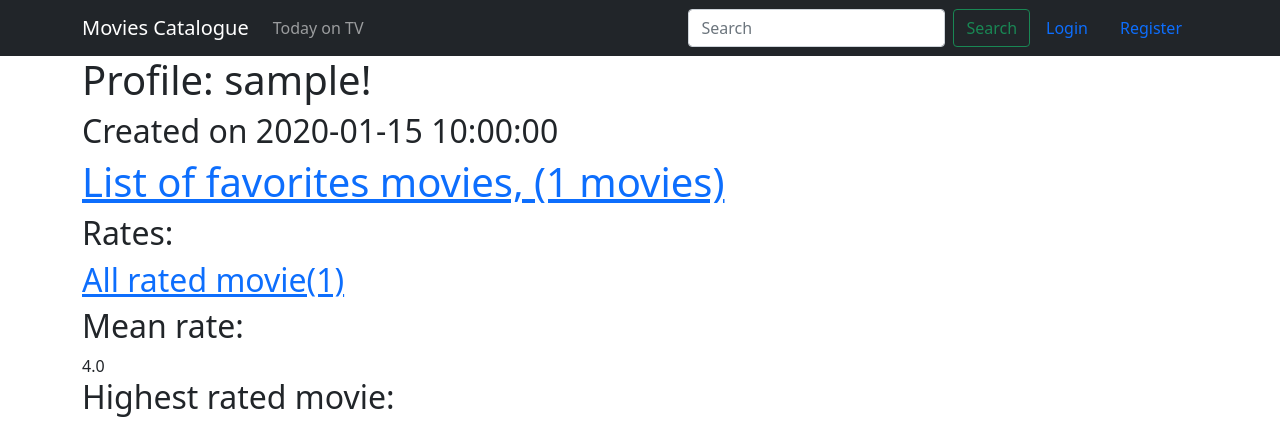
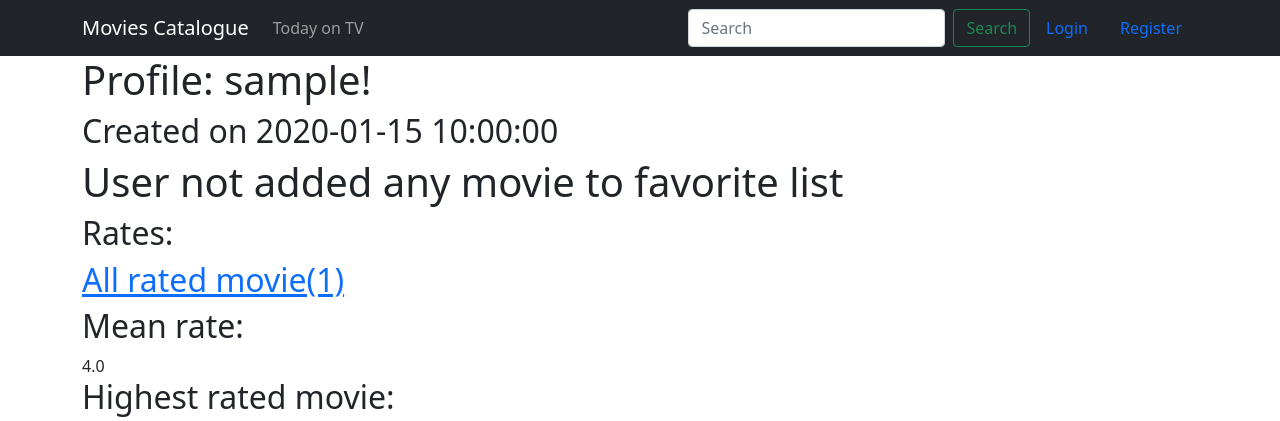
Before and after one commit to FalkowskiKamil/MoviesCatalogue, a Flask app: page /user/1 in a window 1280 px wide. Shown: the top 421 px of the page. Run offline with Flask 3, Linux system fonts and the light colour scheme; tables that the repository leaves empty hold one stand-in row (values such as "Sample post"); a database or web service that is not in the repository returns one stand-in record (values such as "Sample title"); data that the repository does not hold is empty; some libraries are stand-ins or nearby versions.

Commit message:
Fix user template without data

```diff
--- a/apps/routes.py
+++ b/apps/routes.py
@@ -1,4 +1,4 @@
-from flask import render_template, request
+from flask import render_template, request, flash
 from apps import app, tmdb_client
 from apps.models import User, Post, Rating, PostComment, Favorite
 from apps.forms import  PostForm, RateForm, CommentForm, FavoriteForm
@@ -53,10 +53,10 @@
 def user(user_id):
   user = User.query.filter_by(id=user_id).first_or_404()
   comment= Post.query.filter_by(user_id=user.id).order_by(Post.created.desc()).all()
-  if comment != None:
+  if len(comment) > 0:
     comment = [comment[0], len(comment)]
   rating = Rating.query.filter_by(user_id=user.id).order_by(Rating.rate).all()
-  if rating != None:
+  if len(rating)>0:
     mean = [x.rate for x in rating]
     mean = sum(mean)/len(mean)
     rating = [rating[0], rating[-1], len(rating), mean]
--- a/apps/templates/user.html
+++ b/apps/templates/user.html
@@ -4,10 +4,13 @@
 <h1>Profile: {{ user.username }}!</h1>
 <h2>Created on {{user.joined_at}} </h2>
 
+{% if (favorite|length) %}
 <h1><a href="{{ url_for('favorite', user_id = user.id) }}">List of favorites movies, ({{fav}} movies)</a></h1>
-
+{% else %}
+<h1>User not added any movie to favorite list</h1>
+{% endif%}
+{% if (rating|length) >0 %}
 <h2>Rates:</h2>
-{% if (rating|length) >0 %}
   <h2><a href="{{url_for('all_rates', user_id=user.id)}}">All rated movie({{rating[2]}})</a></h2>
   <h2>Mean rate: </h2>
 {{rating[3]}}
@@ -15,6 +18,8 @@
   <a href="{{url_for('movie_details', movie_id=rating[1].movie_id) }}">{{ movie_from_id(movie_id=rating[1].movie_id).original_title }}</a> ({{rating[1].rate}}/10)
   <h2>Lowest rated movie </h2>
   <a href="{{url_for('movie_details', movie_id=rating[0].movie_id) }}">{{ movie_from_id(movie_id=rating[0].movie_id).original_title }}</a> ({{rating[0].rate}}/10)
+{% else %}
+<h2>User not added any rating</h2>
 {% endif %}
 
 
@@ -33,5 +38,7 @@
   <td>{{comment[0].created}}</td>
 </tr>
   </table>
+{% else %}
+<h2>User not added any post</h2>
 {% endif %}
 {% endblock %}
```
Also changed, not shown: apps/data_manager.py (+7 -2 lines), TMDB.db.
